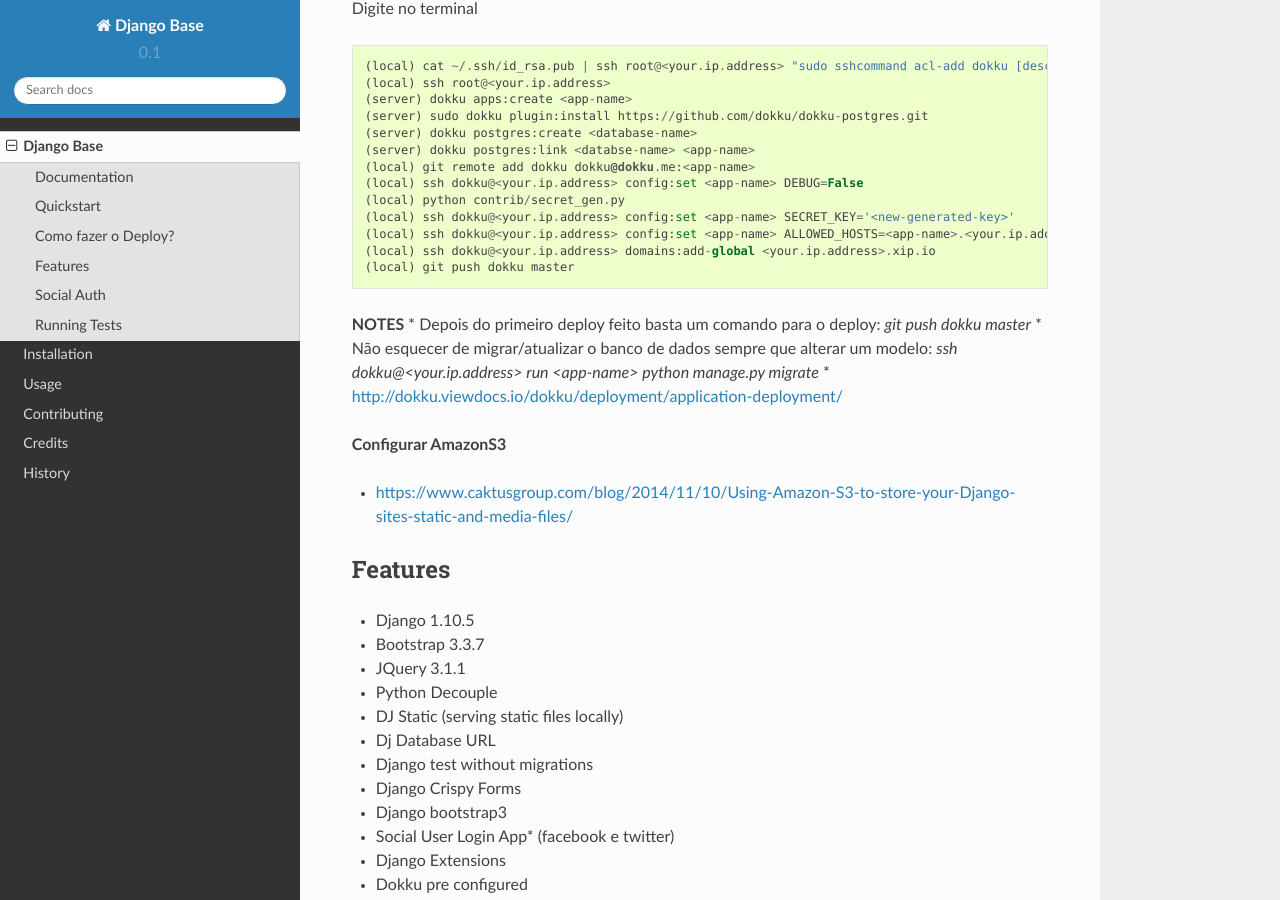
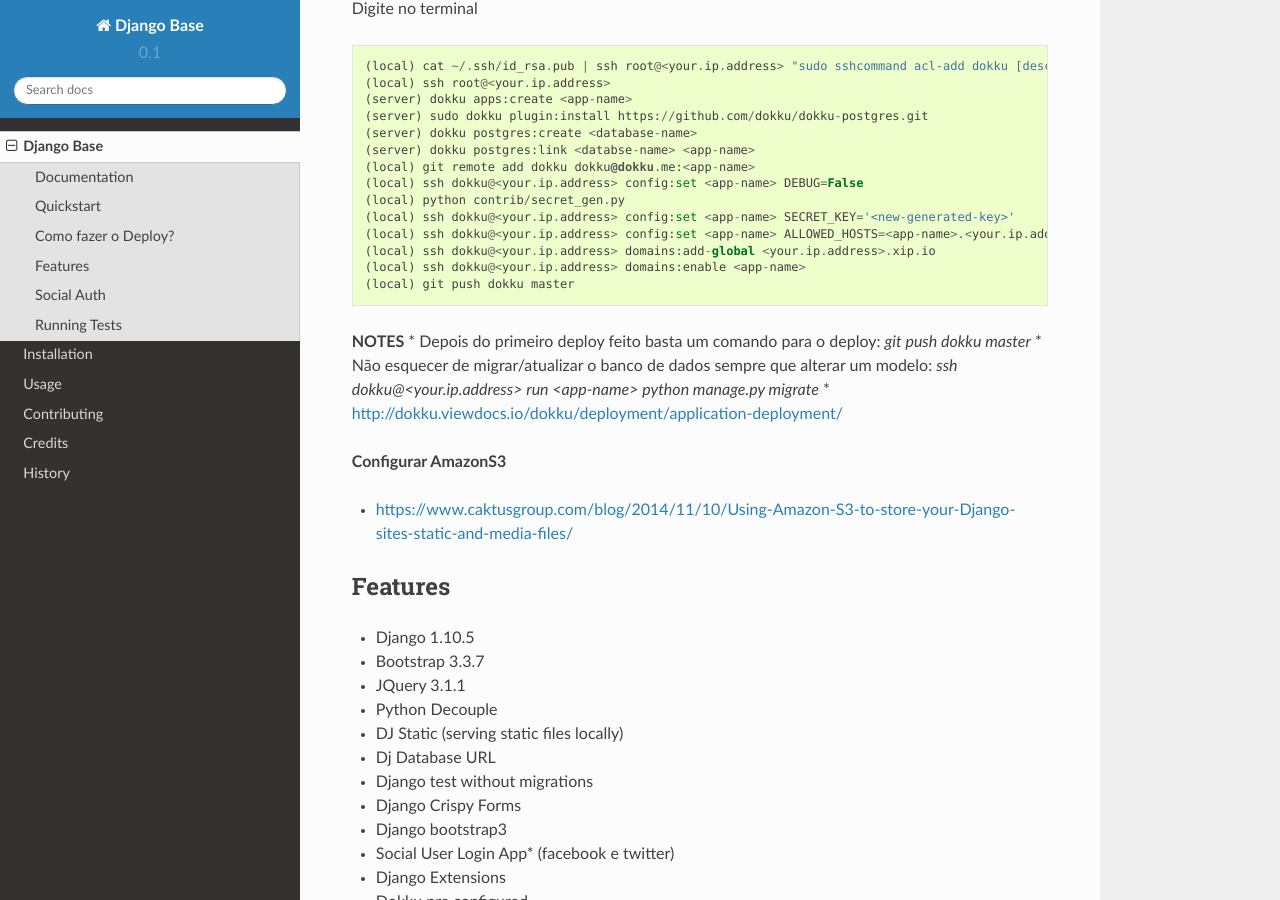
Before and after one commit to tyagow/tetyassistente, a Sphinx documentation site: the page built from docs/readme.rst, in a window 1280 px wide and 900 px high, scrolled down 1289 px. Built offline with Sphinx 7.4.7 and the Read the Docs theme 2.0.0, drawn with Linux system fonts in a browser that asks for light colours.

Commit message:
Update Docs:deploy

```diff
--- a/docs/readme.rst
+++ b/docs/readme.rst
@@ -70,6 +70,7 @@
     (local) ssh dokku@<your.ip.address> config:set <app-name> SECRET_KEY='<new-generated-key>'
     (local) ssh dokku@<your.ip.address> config:set <app-name> ALLOWED_HOSTS=<app-name>.<your.ip.address>.xip.io
     (local) ssh dokku@<your.ip.address> domains:add-global <your.ip.address>.xip.io
+    (local) ssh dokku@<your.ip.address> domains:enable <app-name>
     (local) git push dokku master
 
 
```
